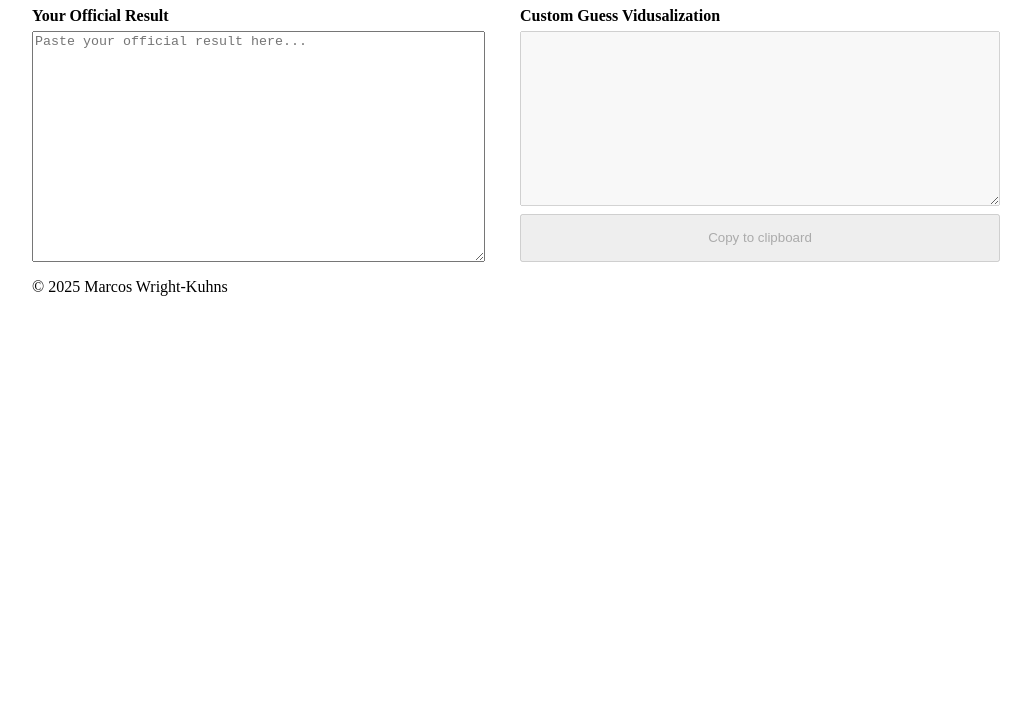
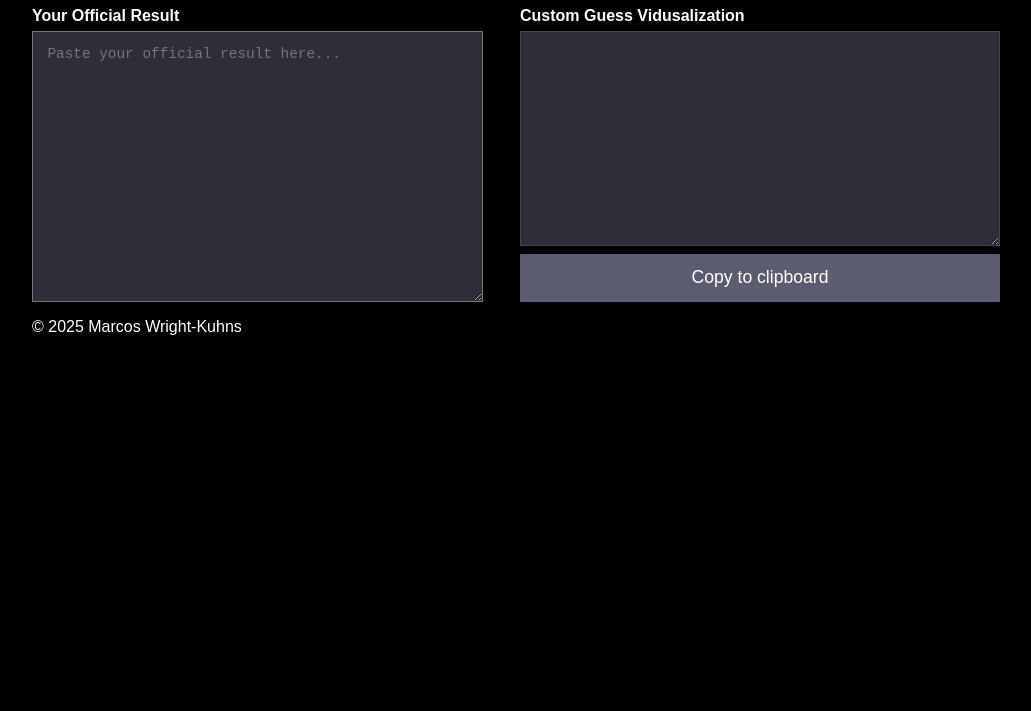
Before and after one commit to metavida/duotrigordle-visualizer, a plain HTML site: page index.html in a window 1280 px wide. Shown: the part 89-800 px from the top of the page, without its empty margins (128-1159 px from the left). Drawn offline with Linux system fonts and the light colour scheme.

Commit message:
Dark mode

```diff
--- a/styles.css
+++ b/styles.css
@@ -1,9 +1,21 @@
+/* CSS variables from Duotrigordle */
+:root {
+  --black: hsl(240, 10%, 0%);
+  --white: #fff;
+  --gray-2: hsl(240, 10%, 20%);
+  --gray-4: hsl(240, 10%, 40%);
+}
+
 body {
   display: flex;
   flex-direction: column;
   margin: 0 auto;
   padding: 1em 3em;
   max-width: 60em;
+
+  background: #000;
+  color: #fff;
+  font-family: Rubik, sans-serif;
 }
 
 main {
@@ -17,6 +29,14 @@ main {
     "b e";
   gap: 0.5em;
   width: 100%;
+}
+
+textarea {
+  background: var(--gray-2);
+  color: var(--white);
+  padding: 1em;
+  font-family: monospace, monospace;
+  font-size: 0.9em;
 }
 
 main > label[for="official-result"] {
@@ -34,11 +54,18 @@ main > label {
 }
 main > #visualization {
   grid-area: d;
+  cursor: pointer;
 }
-main > #copy-to-clipboard {
+main > #copy-button {
   grid-area: e;
   width: 100%;
   display: flex;
   align-items: center;
   justify-content: center;
+  font-size: 1.1em;
+
+  background: var(--gray-4);
+  color: var(--white);
+  border: none;
+  cursor: pointer;
 }
```
